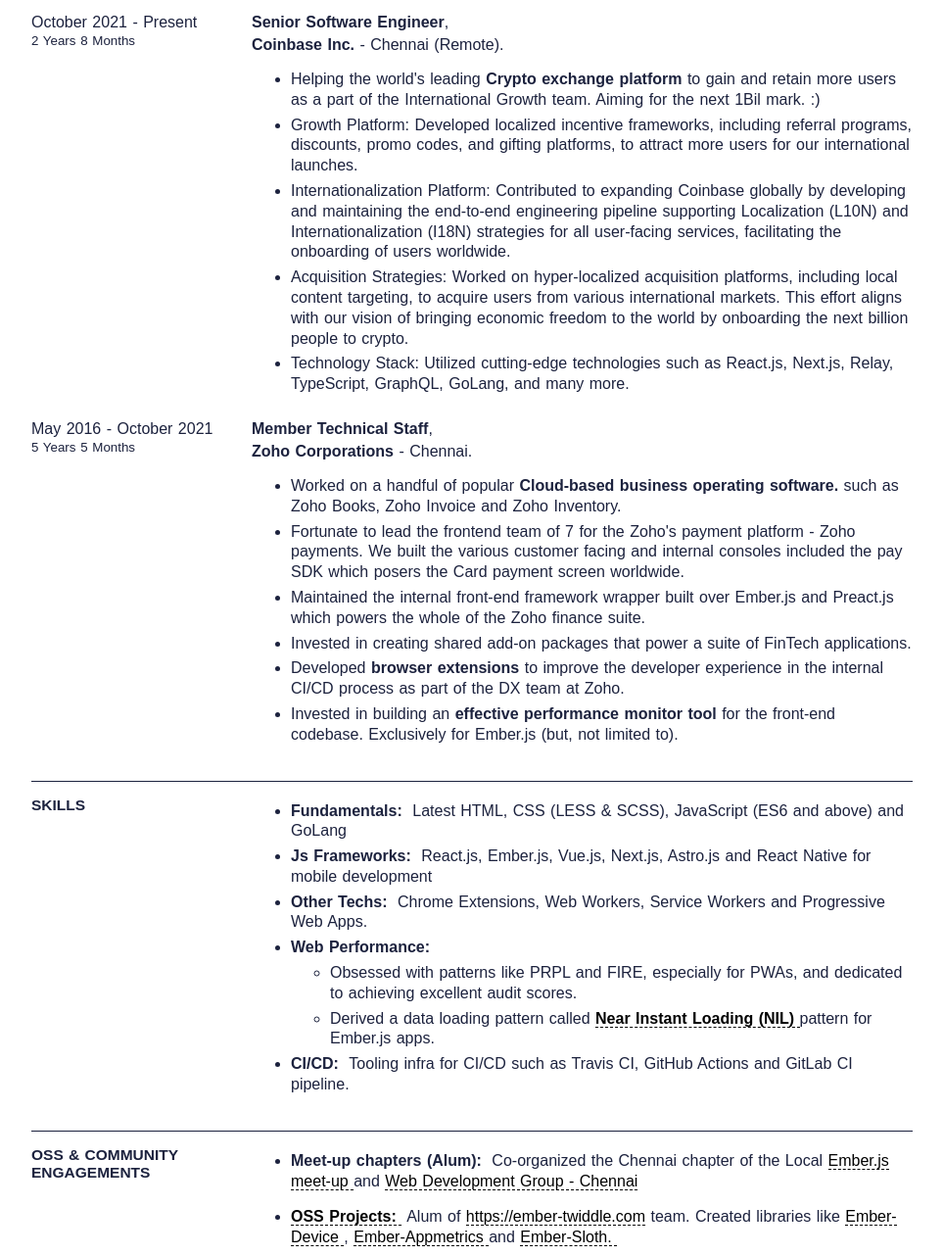
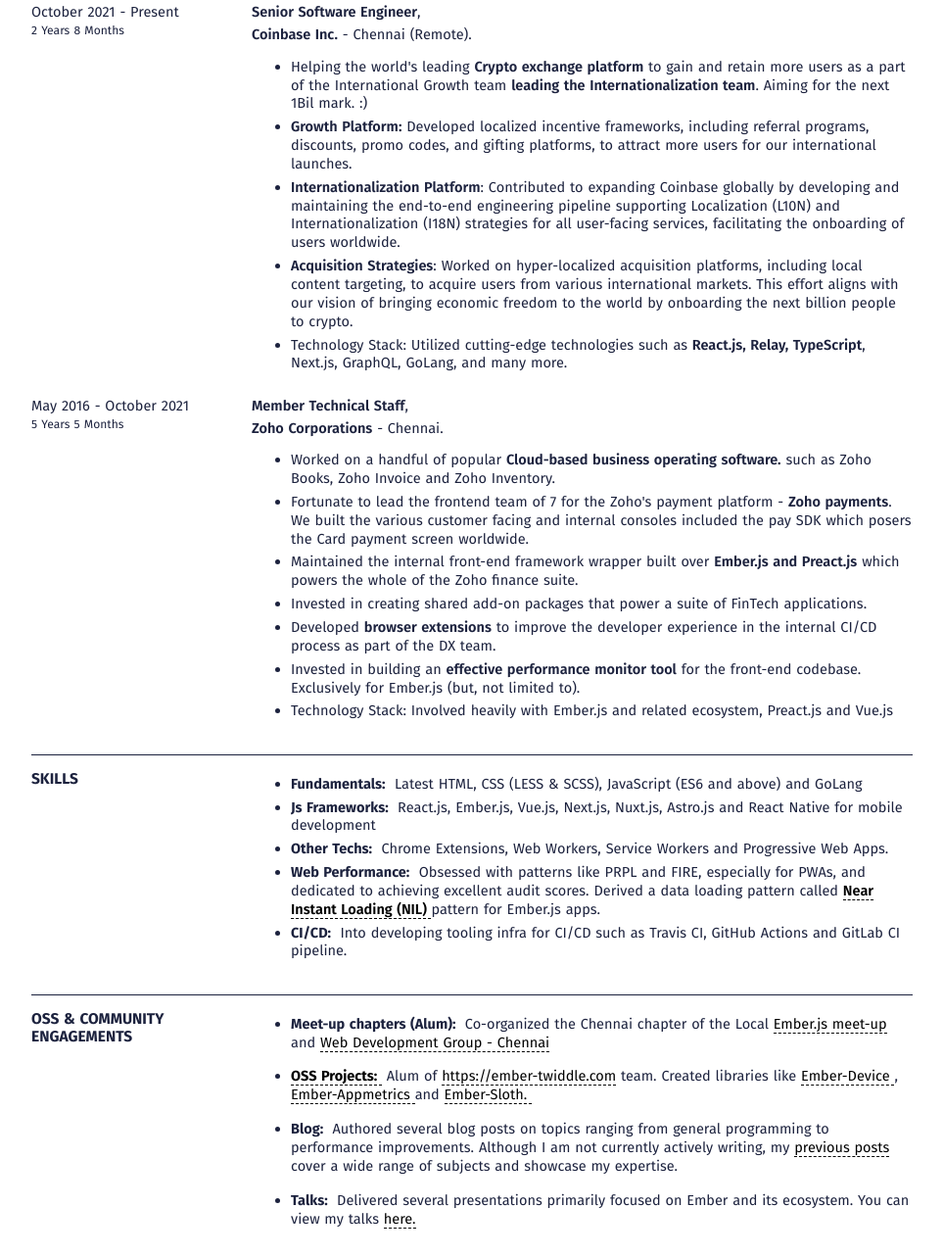
Before and after one commit to gokatz/web-resume, a website built with Parcel: page index.html in a window 1280 px wide. Shown: the part 496-1778 px from the top of the page at 98% size, without its empty margins (158-1121 px from the left). Built offline with nearby package versions, Linux system fonts and the light colour scheme; a web font is replaced by a local one.

Commit message:
font update, bold update

```diff
--- a/index.html
+++ b/index.html
@@ -5,16 +5,23 @@
     <meta charset="utf-8" />
     <meta http-equiv="X-UA-Compatible" content="IE=edge" />
     <meta name="viewport" content="width=device-width, initial-scale=1" />
-    <link
+    <!-- <link
       href="https://fonts.googleapis.com/css2?family=Galdeano&display=swap"
       rel="stylesheet"
-    />
+    /> -->
+
+    <link rel="preconnect" href="https://fonts.googleapis.com">
+    <link rel="preconnect" href="https://fonts.gstatic.com" crossorigin>
+    <link href="https://fonts.googleapis.com/css2?family=Fira+Sans:wght@400;600;700"
+      rel="stylesheet">
+
     <!-- import the webpage's stylesheet -->
     <link rel="stylesheet" href="/style.scss" />
   </head>
 
   <body>
     <div class="content">
+      <div class="ruler">Page 1. If you exceed this, your PDF file will be rendered incorrectly</div>
       <div class="header">
         <div class="name">Gokul Kathirvel</div>
         <div class="role">Front-End Engineer</div>
@@ -64,6 +71,7 @@
       </div>
 
       <div class="summary section-header clearfix">
+        <div class="section-flex-container">
           <div class="left-pane main-header">
             Profile Summary
           </div>
@@ -77,7 +85,7 @@
               <ul>
                 <li>
                   Currently, focusing primarily on
-                <b>React.js, React Native, Relay, GraphQL</b> to build FinTech,
+                  <b>React.js, React Native, Relay, GraphQL, TypeScript, GoLang</b> to build FinTech,
                   Web3 and Crypto products.
                 </li>
                 <li>
@@ -85,14 +93,15 @@
                 </li>
                 <!-- <li>Enjoy building <b>browser extensions.</b></li> -->
                 <li>
-                Love to <b>teach fellow developers</b> and engage with the
-                <b>community</b>
+                  Love to engage with the
+                  <b>community</b> and <b>mentor fellow developers</b>
                 </li>
                 <li>
                   Has a total professional experience of
                   <b class="total-exp" id="total-exp-summary">8 Years 2 Months</b>
                 </li>
               </ul>
+            </div>
           </div>
         </div>
       </div>
@@ -107,6 +116,7 @@
           </div>
         </div>
 
+        <div class="section-flex-container">
           <div class="left-pane">
             October 2021 - Present
             <div><small id="experience-field">3 Months</small></div>
@@ -119,30 +129,32 @@
             <ul>
               <li>
                 Helping the world's leading <b>Crypto exchange platform</b> to
-              gain and retain more users as a part of the International Growth team. Aiming
+                gain and retain more users as a part of the International Growth team <b>leading the Internationalization team</b>. Aiming
                 for the next 1Bil mark. :)
               </li>
               <li>
-              Growth Platform: Developed localized incentive frameworks, including referral programs, discounts, promo codes, and
+                <b>Growth Platform:</b> Developed localized incentive frameworks, including referral programs, discounts, promo codes, and
                 gifting platforms, to attract more users for our international launches.
               </li>
               <li>
-              Internationalization Platform: Contributed to expanding Coinbase globally by developing and maintaining the end-to-end
+                <b>Internationalization Platform</b>: Contributed to expanding Coinbase globally by developing and maintaining the end-to-end
                 engineering pipeline supporting Localization (L10N) and Internationalization (I18N) strategies for all user-facing
                 services, facilitating the onboarding of users worldwide.
               </li>
               <li>
-              Acquisition Strategies: Worked on hyper-localized acquisition platforms, including local content targeting, to acquire
+                <b>Acquisition Strategies</b>: Worked on hyper-localized acquisition platforms, including local content targeting, to acquire
                 users from various international markets. This effort aligns with our vision of bringing economic freedom to the world
                 by onboarding the next billion people to crypto.
               </li>
               <li>
-              Technology Stack: Utilized cutting-edge technologies such as React.js, Next.js, Relay, TypeScript, GraphQL, GoLang, and
+                Technology Stack: Utilized cutting-edge technologies such as <b>React.js, Relay, TypeScript</b>, Next.js, GraphQL, GoLang, and
                 many more.
               </li>
             </ul>
           </div>
+        </div>
 
+        <div class="section-flex-container">
           <div class="left-pane">
             May 2016 - October 2021
             <div><small>5 Years 5 Months</small></div>
@@ -158,12 +170,12 @@
                 <b>Cloud-based business operating software.</b> such as Zoho Books, Zoho Invoice and Zoho Inventory.
               </li>
               <li>
-              Fortunate to lead the frontend team of 7 for the Zoho's payment platform - Zoho payments.
+                Fortunate to lead the frontend team of 7 for the Zoho's payment platform - <b>Zoho payments</b>.
                 We built the various customer facing and internal consoles included the pay SDK which posers the Card payment screen worldwide.
               </li>
               <li>
                 Maintained the internal front-end framework wrapper built over
-              Ember.js and Preact.js which powers the whole of the Zoho finance suite.
+                <b>Ember.js and Preact.js</b> which powers the whole of the Zoho finance suite.
               </li>
               <li>
                 Invested in creating shared add-on packages that power a
@@ -180,18 +192,23 @@
                 </li> -->
               <li>
                 Developed <b> browser extensions</b> to improve the developer
-              experience in the internal CI/CD process as part of the DX team at Zoho.
+                experience in the internal CI/CD process as part of the DX team.
               </li>
               <li>
                 Invested in building an
                 <b>effective performance monitor tool</b> for the front-end
                 codebase. Exclusively for Ember.js (but, not limited to).
               </li>
+              <li>
+                Technology Stack: Involved heavily with Ember.js and related ecosystem, Preact.js and Vue.js
+              </li>
             </ul>
+          </div>
         </div>
       </div>
 
       <div class="skills section-header clearfix">
+        <div class="section-flex-container">
           <div class="left-pane main-header">
             Skills
           </div>
@@ -202,7 +219,7 @@
                 JavaScript (ES6 and above) and GoLang
               </li>
               <li>
-              <span class="topic-title"> Js Frameworks: </span> React.js, Ember.js, Vue.js, Next.js, Astro.js and React Native for mobile development
+                <span class="topic-title"> Js Frameworks: </span> React.js, Ember.js, Vue.js, Next.js, Nuxt.js, Astro.js and React Native for mobile development
                 <!-- <ul>
                   <li>
                     React
@@ -256,14 +273,8 @@
                 </ul> -->
               </li>
               <li>
-              <span class="topic-title"> Web Performance: </span>
-              <ul>
-                <li>
-                  Obsessed with patterns like PRPL and FIRE, especially for PWAs, and
-                  dedicated to achieving excellent audit scores.
-                </li>
-                <li>
-                  Derived a data loading pattern called
+                <span class="topic-title"> Web Performance: </span> Obsessed with patterns like PRPL and FIRE, especially for PWAs, and
+                  dedicated to achieving excellent audit scores. Derived a data loading pattern called
                   <b>
                     <a
                       href="https://gokatz.me/blog/nil-pattern-perfmatters/"
@@ -275,10 +286,8 @@
                   </b>
                   pattern for Ember.js apps.
               </li>
-              </ul>
-            </li>
               <li>
-              <span class="topic-title"> CI/CD: </span> Tooling infra for CI/CD such as Travis CI, GitHub Actions and GitLab CI pipeline.
+                <span class="topic-title"> CI/CD: </span> Into developing tooling infra for CI/CD such as Travis CI, GitHub Actions and GitLab CI pipeline.
                 <!-- <ul>
                   <li>
                     Maintaining the CI-CD cycle for a few pet products
@@ -299,8 +308,10 @@
             </ul>
           </div>
         </div>
+      </div>
 
       <div class="projects section-header clearfix">
+        <div class="section-flex-container">
           <div class="left-pane main-header">
             OSS & Community Engagements
           </div>
@@ -464,9 +475,11 @@
             </ul>
           </div>
         </div>
+      </div>
 
       <div class="summary section-header clearfix">
         <div class="main-header">Education</div>
+        <div class="section-flex-container">
           <div class="left-pane">
             Aug 2012 - Apr 2016
           </div>
@@ -474,6 +487,7 @@
             <div>
               <b> Bachelor of Engineering</b>: Electrical and Electronics, Sri
               Krishna College of Engineering and Technology
+            </div>
           </div>
         </div>
       </div>
--- a/style.scss
+++ b/style.scss
@@ -1,15 +1,72 @@
+// Fonts
+
+.fira-sans-regular {
+  font-family: "Fira Sans", sans-serif;
+  font-weight: 400;
+  font-style: normal;
+}
+
+.fira-sans-semibold {
+  font-family: "Fira Sans", sans-serif;
+  font-weight: 600;
+  font-style: normal;
+}
+
+.fira-sans-bold {
+  font-family: "Fira Sans", sans-serif;
+  font-weight: 700;
+  font-style: normal;
+}
+
+// Fonts end
+
+// Dev utils
+
+.ruler {
+  display: none;
+  position: absolute;
+  top: 0;
+  border: 1px solid red;
+  width: 10px;
+  height: 1230px;
+  writing-mode: vertical-rl;
+  text-orientation: mixed;
+  font-size: 11px;
+  margin: 0 -15px;
+}
+
+// Dev utils end
+
+
 html {
   background-color: #fff;
   color: #1c223e;
 }
 
 body {
-  font-family: "Galdeano", sans-serif;
-  // font-family: "Josefin Sans", sans-serif;
-    // font-family: "Public Sans", sans-serif;
-    margin: 10px 30px;
-  // background-color: #fffcf5;
+  @extend .fira-sans-regular;
+  font-style: normal;
+  margin: 10px 30px;
   word-spacing: 1px;
+}
+
+// Distinguish for print and web
+// Only for printing
+body {
+  font-size: 70%;
+}
+
+// Only for Web rendering
+@media screen {
+  body {
+    font-size: 14.5px;
+  }
+}
+// Distinguish for print and web
+
+
+b {
+  @extend .fira-sans-semibold;
 }
 
 .content {
@@ -91,9 +148,13 @@
   border-bottom: 1px solid;
 }
 
+.section-flex-container {
+  display: flex;
+}
+
 .left-pane,
 .right-pane {
-  float: left;
+  // float: left;
 }
 
 .left-pane {
@@ -169,6 +230,10 @@
 
 @media (max-width: 481px) {
   /* portrait e-readers (Nook/Kindle), smaller tablets @ 600 or @ 640 wide. */
+  .section-flex-container {
+    flex-direction: column;
+  }
+
   .left-pane {
     width: 100%;
     margin-bottom: 10px;
```
Lines whose indentation alone changed are shown as unchanged.
